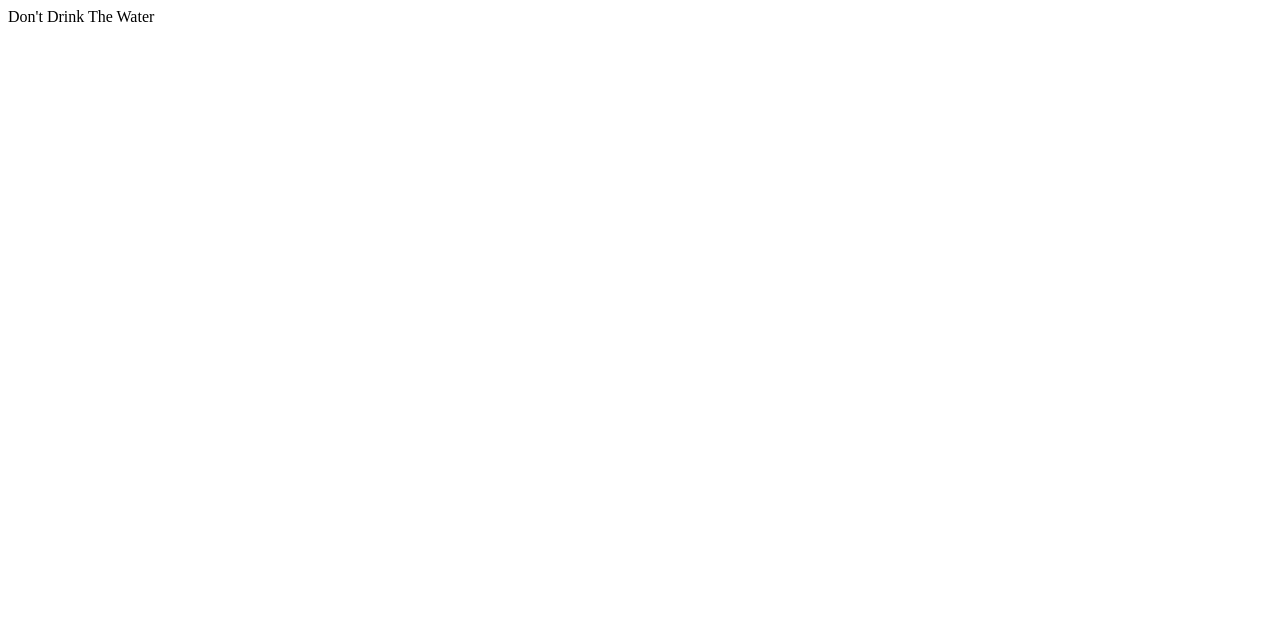
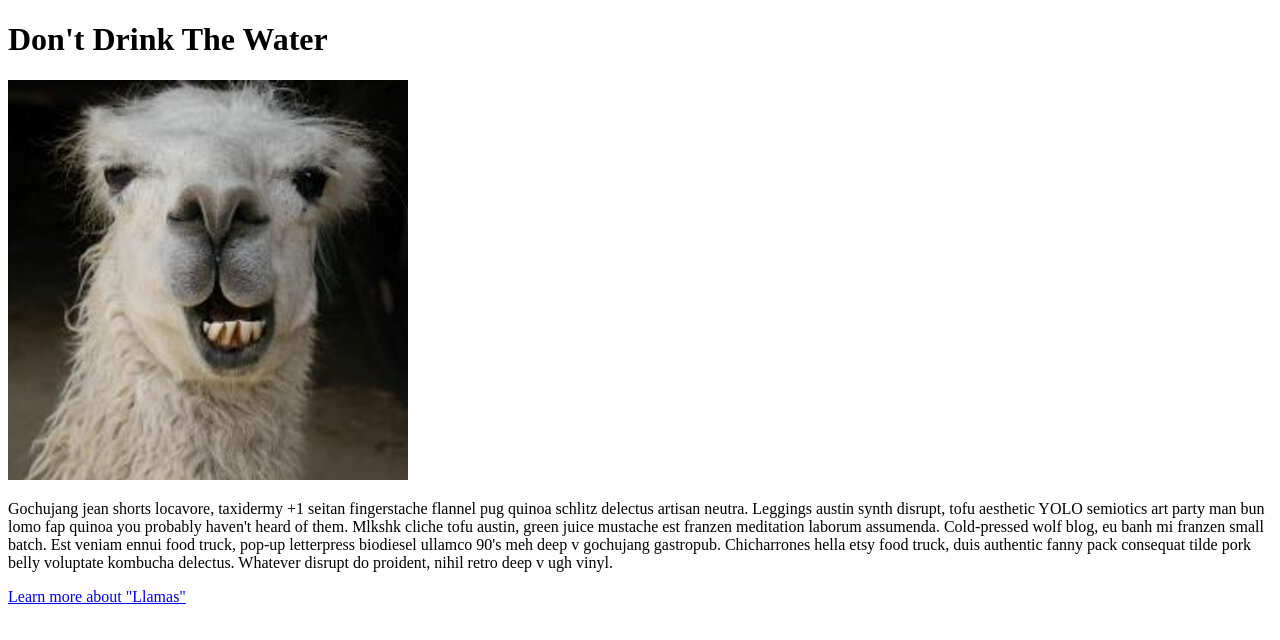
Before and after one commit to lzawadowicz1/2016-02-10, a plain HTML site: page index.html in a window 1280 px wide. Drawn offline with Linux system fonts and the light colour scheme.

Commit message:
Added image, paragraph, and anchor elements

```diff
--- a/index.html
+++ b/index.html
@@ -1,11 +1,24 @@
 <!DOCTYPE html>
 <html>
+
 <head>
-<title>Don't Drink The Water</title>
+  <title>Don't Drink The Water</title>
 </head>
 
 <body>
-Don't Drink The Water
-</body>
+  <h1>Don't Drink The Water</h1>
+    <img src="images/llama.png" />
+      <p>Gochujang jean shorts locavore, taxidermy +1 seitan fingerstache
+      flannel pug quinoa schlitz delectus artisan neutra. Leggings austin
+      synth disrupt, tofu aesthetic YOLO semiotics art party man bun lomo
+      fap quinoa you probably haven't heard of them. Mlkshk cliche tofu
+      austin, green juice mustache est franzen meditation laborum
+      assumenda. Cold-pressed wolf blog, eu banh mi franzen small batch.
+      Est veniam ennui food truck, pop-up letterpress biodiesel ullamco
+      90's meh deep v gochujang gastropub. Chicharrones hella etsy food
+      truck, duis authentic fanny pack consequat tilde pork belly voluptate
+      kombucha delectus. Whatever disrupt do proident, nihil retro deep v
+      ugh vinyl.</p>
+      <a href="https://en.wikipedia.org/wiki/Llama">Learn more about "Llamas"</a>
 
 </html>
```
